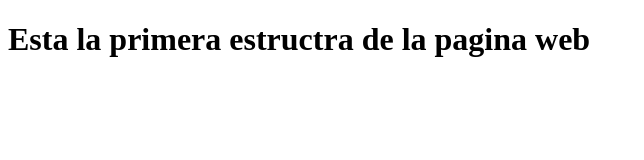
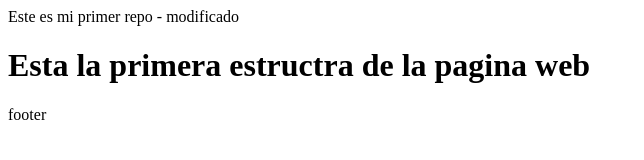
Before and after one commit to aearmasaq/prueba-reto2, a plain HTML site: page index.html in a window 1280 px wide. Shown: the whole page, without its empty margins (0-644 px from the left). Drawn offline with Linux system fonts and the light colour scheme.

Commit message:
Se modifico el index.html

```diff
--- a/index.html
+++ b/index.html
@@ -6,6 +6,16 @@
     <title>Document</title>
 </head>
 <body>
-    <h1>Esta la primera estructra  de la pagina web</h1>
+    <header>
+        Este es mi primer repo - modificado
+    </header>
+    <main>
+        <h1>Esta la primera estructra  de la pagina web</h1>
+    </main>
+    <footer>
+        footer
+    </footer>
+
+
 </body>
 </html>
```
